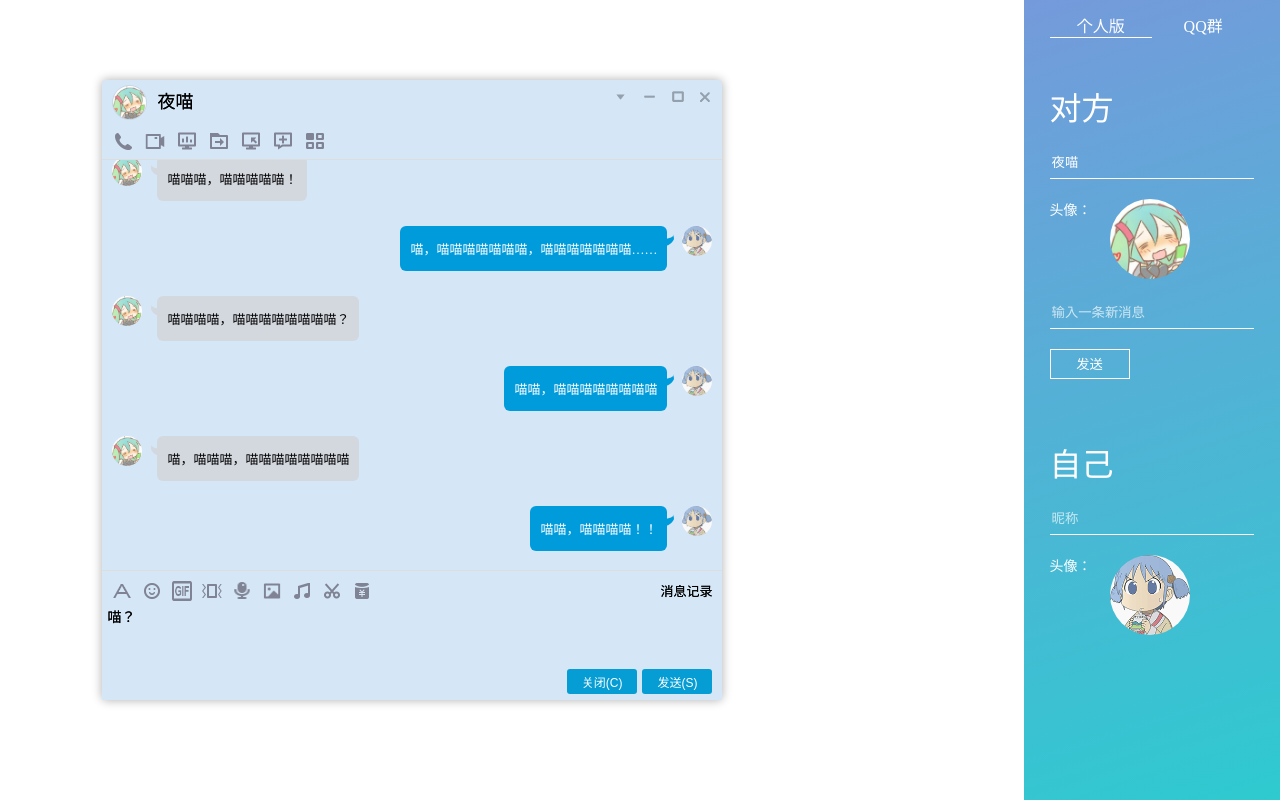
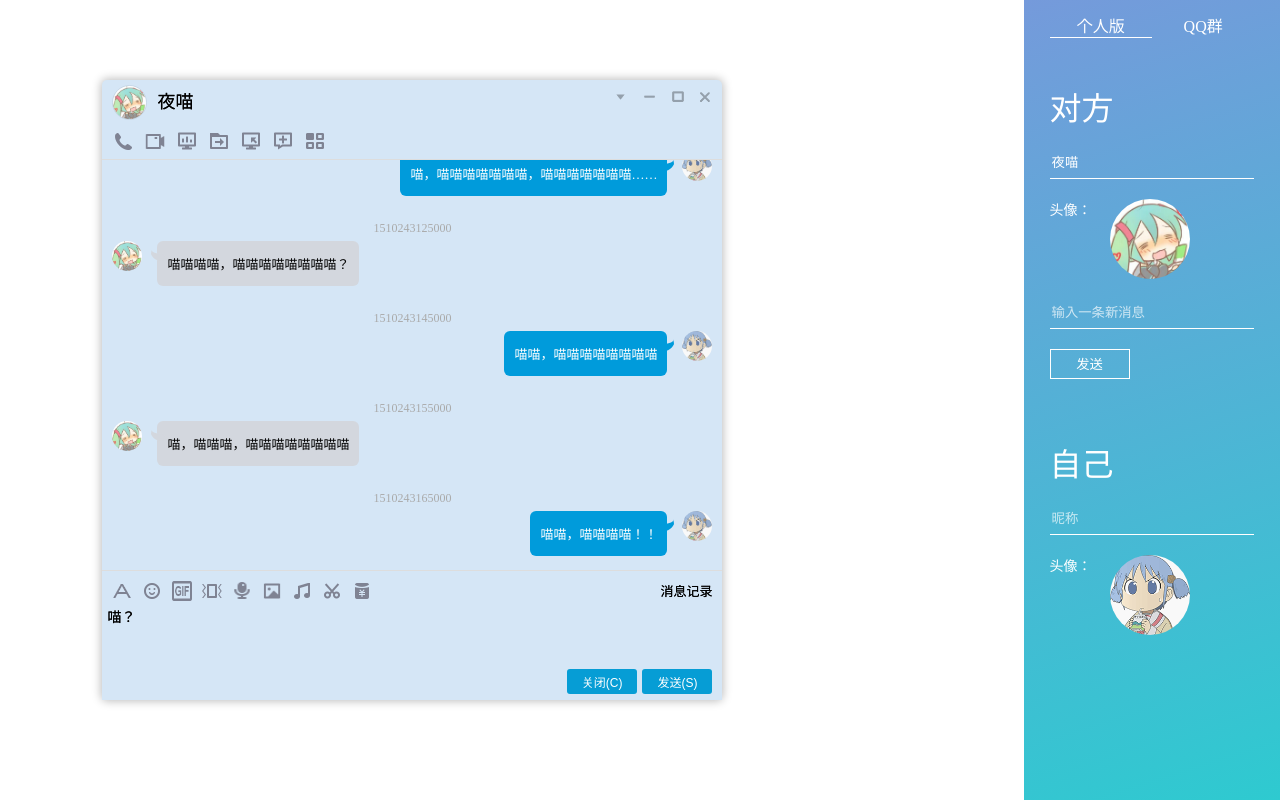
Before and after one commit to Yanzengyong/qq-chat, a Vue app: page /#/personal in a window 1280 px wide. Built offline with nearby package versions, Linux system fonts and the light colour scheme.

Commit message:
聊天记录增加时间

```diff
--- a/src/views/personal.vue
+++ b/src/views/personal.vue
@@ -30,12 +30,15 @@
           </div>
           <div class="msg-panel">
             <div v-for="(item, index) in msgList" :class="['msg-item', item.who]" :key="index">
+              <p class="time">{{item.time}}</p>
+              <div class="msg">
                 <div class="avatar">
                   <img v-if="item.who === 'you'" :src="youAvatar">
                   <img v-else :src="meAvatar">
                 </div>
                 <div class="text">
                   <p>{{item.text}}</p>
+                </div>
               </div>
             </div>
           </div>
@@ -232,25 +235,6 @@
           width: 100%;
           min-height: 50px;
           margin: 10px 0;
-          .avatar {
-            position: relative;
-            height: 30px;
-            width: 30px;
-            img {
-              height: 30px;
-              width: 30px;
-              border-radius: 50%;
-            }
-          }
-          .text {
-            padding: 13px 10px;
-            margin: 0 15px;
-            border-radius: 6px;
-            z-index: 500;
-            p {
-              font-size: 13px;
-            }
-          }
           &.you {
             float: left;
             .avatar {
@@ -295,6 +279,33 @@
               float: right;
               color: #fff;
               background: #009bdb;
+            }
+          }
+          .time {
+            text-align: center;
+            font-size: 12px;
+            color: #aaa;
+            margin: 5px 0;
+          }
+          .msg {
+            .avatar {
+              position: relative;
+              height: 30px;
+              width: 30px;
+              img {
+                height: 30px;
+                width: 30px;
+                border-radius: 50%;
+              }
+            }
+            .text {
+              padding: 13px 10px;
+              margin: 0 15px;
+              border-radius: 6px;
+              z-index: 500;
+              p {
+                font-size: 13px;
+              }
             }
           }
         }
--- a/static/option/chat.js
+++ b/static/option/chat.js
@@ -1,46 +1,57 @@
 const chatMsg = [{
   text: '喵喵喵，喵？',
-  who: 'you'
+  who: 'you',
+  time: '1510242715000'
 },
 {
   text: '喵喵，喵喵喵？',
-  who: 'me'
+  who: 'me',
+  time: '1510242755000'
 },
 {
   text: '喵喵喵，喵喵喵喵喵喵喵？',
-  who: 'you'
+  who: 'you',
+  time: '1510242795000'
 },
 {
   text: '喵喵喵喵喵喵喵喵喵喵喵喵，喵喵……',
-  who: 'me'
+  who: 'me',
+  time: '1510242805000'
 },
 {
   text: '喵喵，喵喵喵，喵喵喵喵喵喵喵喵喵喵喵！！！',
-  who: 'you'
+  who: 'you',
+  time: '1510242965000'
 },
 {
   text: '喵喵喵，喵喵喵喵喵！',
-  who: 'you'
+  who: 'you',
+  time: '1510243065000'
 },
 {
   text: '喵，喵喵喵喵喵喵喵，喵喵喵喵喵喵喵……',
-  who: 'me'
+  who: 'me',
+  time: '1510243105000'
 },
 {
   text: '喵喵喵喵，喵喵喵喵喵喵喵喵？',
-  who: 'you'
+  who: 'you',
+  time: '1510243125000'
 },
 {
   text: '喵喵，喵喵喵喵喵喵喵喵',
-  who: 'me'
+  who: 'me',
+  time: '1510243145000'
 },
 {
   text: '喵，喵喵喵，喵喵喵喵喵喵喵喵',
-  who: 'you'
+  who: 'you',
+  time: '1510243155000'
 },
 {
   text: '喵喵，喵喵喵喵！！',
-  who: 'me'
+  who: 'me',
+  time: '1510243165000'
 }
 ]
 
```
Lines whose indentation alone changed are shown as unchanged.
